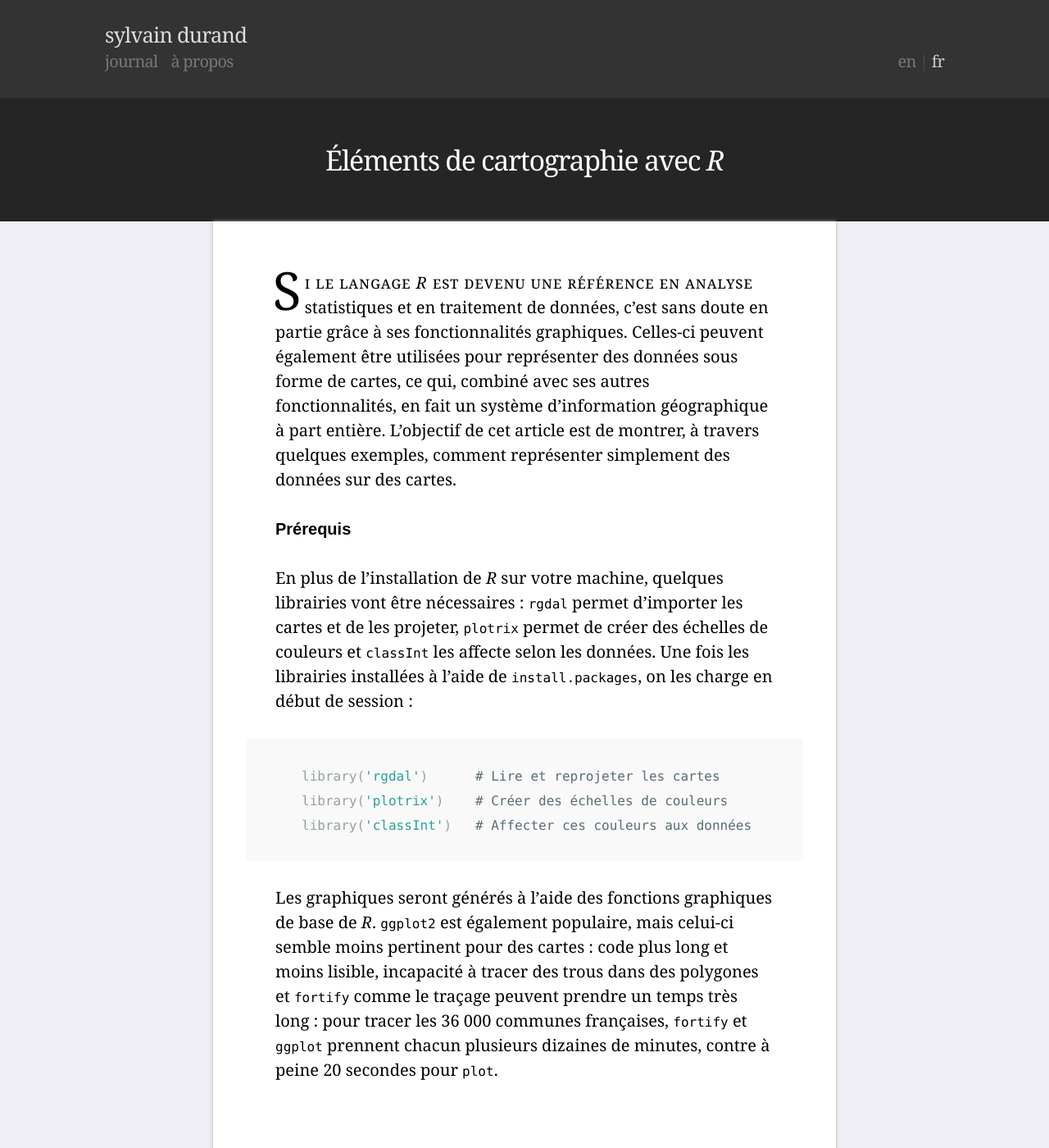
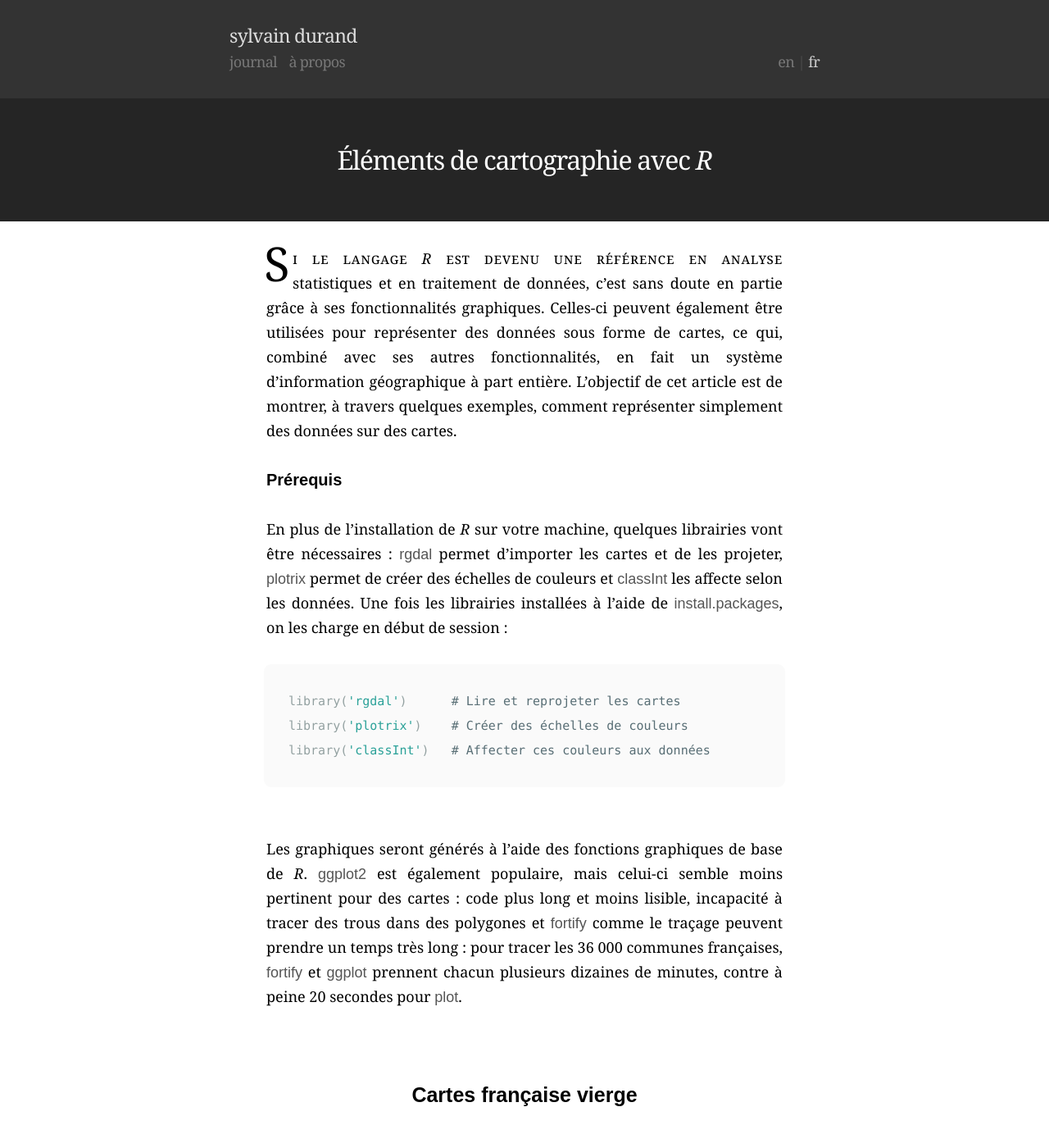
Before and after one commit to simonmeggle/simonmeggle.github.io, a Jekyll site: the page built from _posts/fr/2014-02-01-cartographie-avec-R.md, in a window 1280 px wide and 1400 px high. Shown: the whole window at 82% size. Built offline with Jekyll 4.4.1, drawn with Linux system fonts in a browser that asks for light colours; some of the changed text lies outside the part shown.

Commit message:
Flat design

```diff
--- a/_layouts/default.html
+++ b/_layouts/default.html
@@ -12,15 +12,15 @@
   <script src="/static/assets/mathjax.js"></script>{% endif %}
 </head>
 <body>
-<div class="nav">
+<nav>
   <ul>
     <li class="logo"><a href="{{site.nav[lang].journal.url}}">sylvain durand</a></li>
     <li class="lang">{% if lang != 'fr' %}<span>en</span> {% if page.trans %} | <a href="{{page.trans}}">fr</a>{% endif %}{% else %}{% if page.trans %} <a href="{{page.trans}}">en</a> | {% endif %}<span>fr</span>{% endif %}</li>
     {% for menu in site.nav[lang] %}<li><a href="{{menu[1].url}}" {% if page.url == menu[1].url %}class="active"{% endif %}>{{menu[1].title}}</a></li>{% endfor %}
   </ul>
-</div>
+</nav>
 {% if page.title != "Journal" %}<h1>{{ page.title }}</h1>{% endif %}
-<div class="main">
+<article>
 {% if lang == 'en' %}{{ content }}{% else %}{{ content | replace: '“', '«&#160;' | replace: '”', '&#160;»' | replace: ' :', '&#160;:' | replace: ' ;', '&#160;;' }}{% endif %}
-</div>
+</article>
 </html>
--- a/static/assets/marginalia.js
+++ b/static/assets/marginalia.js
@@ -1,7 +1,7 @@
 var $ = function(el){return document.querySelectorAll(el);};
 
 function marginalia(){
-    if(window.innerWidth > 1100){
+    if(window.innerWidth > 1000){
         $('.footnotes')[0].className="footnotes marginalia";
         var nodes = $('.marginalia ol li'); var end = 0;
         for(var i=0;i<nodes.length;i++){
--- a/static/assets/style.sass
+++ b/static/assets/style.sass
@@ -2,32 +2,33 @@
 ---
 
 // Fonts
-$serif: Georgia, serif
-$sans: Arial, sans
-$mono: Monaco, "Lucida Console", monospace
+$serif: PT Serif, Georgia, serif
+$sans: PT Sans, Arial, sans
+$mono: "Lucida Console", monospace
 
 // Sizes
-$main: 20
-$line: 1.5
-$pad: 10%
+$main: 18
+$size: $main
+$line: 30/$main
+$width: 35em
 
-// Vertical rhythm
-=vertical($size, $font:"", $top:"", $bottom:"", $style:"", $margin:0, $lh:$line)
-  font: #{$style} #{$size/$main}em / #{$lh/$size*$main} #{$font}
-  @if $top != "" and $bottom != ""
-    padding: $top*$lh/$size*$main+em $pad $bottom*$lh/$size*$main+em $pad
-    @if $margin == 0
-      margin: 0
-    @else
-      margin: #{$margin*$lh/$size*$main+em} 0
+// Mixins
+
+=font($font:$serif, $style:"", $height:$line, $size:$size)
+  font: #{$style} #{$size/$main}em / #{$height/$size*$main} #{$font}
+
+=padding($top, $bottom, $size:$size)
+  padding: $top*$line/$size*$main+em $line/$size*$main+em $bottom*$line/$size*$main+em
+
+=width($width:$width, $size:$size)
+  max-width: $width/$size*$main
 
 
 // Éléments de base
 
 body
+  font: #{$main/16}em / $line $serif
   margin: 4*$line+em 0 0 0
-  background: #efeef4
-  font: #{$main/16}em / $line $serif
 
 a
   color: #156f8f
@@ -35,45 +36,41 @@ a
   &:hover
     color: #0c4255
 
-p,ul,ol
-  margin: 0 auto
-  padding: 0
-  list-style-type: none
+
 
 
 // Main
 
-.main
-  background: #fff
-  margin: auto
-  padding: 2*$line+em 0
-  max-width: 38em
-  box-shadow: 0 0 0.2em #aaa
 
-  img
-    margin: 3em auto
-    width: 100%
+img
+  margin: 3em auto
+  width: 100%
 
-  p+ul li
-    padding: 0 $pad 0 1.5*$pad
+p,ul,ol
+  margin: 0 auto
+  list-style-type: none
+  padding: $line+em $line+em 0
+  max-width: 35em
+  text-align: justify
 
-    &:before
-      content: "– "
+p+ul li
+  padding: 0 $line+em 0 1.5*$line+em
 
-  &>p
-    padding: 0 $pad
+  &:before
+    content: "– "
 
-  // Lettrine
 
-  &>p:first-child:first-letter
-    float: left
-    margin: 0.13em 0.05em 0 -0.05em
-    font-size: 3.2em
-    line-height: 0.5em
+// Lettrine
 
-  &>p:first-child:first-line
-    letter-spacing: 0.04em
-    font-variant: small-caps
+p:first-child:first-letter
+  float: left
+  margin: 0.13em 0.05em 0 -0.05em
+  font-size: 3.2em
+  line-height: 0.5em
+
+p:first-child:first-line
+  letter-spacing: 0.04em
+  font-variant: small-caps
 
 
 .caps, sup
@@ -82,37 +79,52 @@ p,ul,ol
 
 // Titles
 
+h1, h2, h3
+  margin: 0 auto
+
 h1
-  +vertical(34,$serif,2,2)
+  $size: 32 !global
+  +font
+  +padding(2,2)
   background: #252525
   color: #fff
   text-align: center
   letter-spacing: -0.04em
 
 h2
-  +vertical(25,$sans,3,1,bold)
+  $size: 25 !global
+  +font($sans,bold)
+  +padding(3,1)
   text-align: center
 
 h3
-  +vertical(20,$sans,1,1,bold)
+  $size: 20 !global
+  +font($sans,bold)
+  +padding(1,0)
+  +width
 
 
 // Footnotes
 
 .footnotes
   li
-    +vertical(18,$serif,0,1)
+    $size: 18 !global
+    +font
+    +padding(0,1)
     list-style-type: decimal
     list-style-position: inside
 
     p
       display: inline
+      padding: 0
 
   &:before
+    $size: 25 !global
+    +font
+    +padding(3,1)
     content: "Notes"
     display: block
     text-align: center
-    +vertical(25,$serif,3,1)
 
   .reversefootnote
     display: none
@@ -120,14 +132,16 @@ h3
 
 .marginalia
   li
+    $size: 14 !global
+    +font($serif,italic)
     position: absolute
     left: 60%
     right: .5em
-    margin-left: 21em
-    max-width: 14em
+    padding: 0
+    margin-left: 17em
+    max-width: 16em
+    text-align: left
     color: #bbb
-    +vertical(14,$serif,"","",italic)
-    padding: 0
 
   &:before
     display: none
@@ -159,7 +173,7 @@ h3
 
 // Navbar
 
-.nav
+nav
   position: fixed
   top: 0
   width: 100%
@@ -170,7 +184,9 @@ h3
   z-index: 1
 
   ul
-    width: 80%
+    max-width: 40em
+    padding: 0 $line+em
+
 
   li
     display: inline
@@ -208,12 +224,27 @@ h3
 // Code
 
 code
-  +vertical(16,$mono,"","","",0,0)
+  $size: $main !global
+  +font($sans,"",0)
+  color: #555
 
 pre
-  overflow-x: auto
-  background: #f9f9f9
-  +vertical(20,$mono,1,1,bold,1)
+  $size: $main !global
+  +font($sans,bold)
+  +padding(1,1)
+  +width(32em)
+  margin: $line/$size*$main+em auto
+  white-space: pre-wrap
+  background: #fafafa
+  border-radius: .5em
+
+  code
+    $size: 15 !global
+    +font($mono)
+    display: block
+    line-height: $line/$size*$main
+    margin: auto
+    +width
 
 
 // Coloration syntaxique
```
